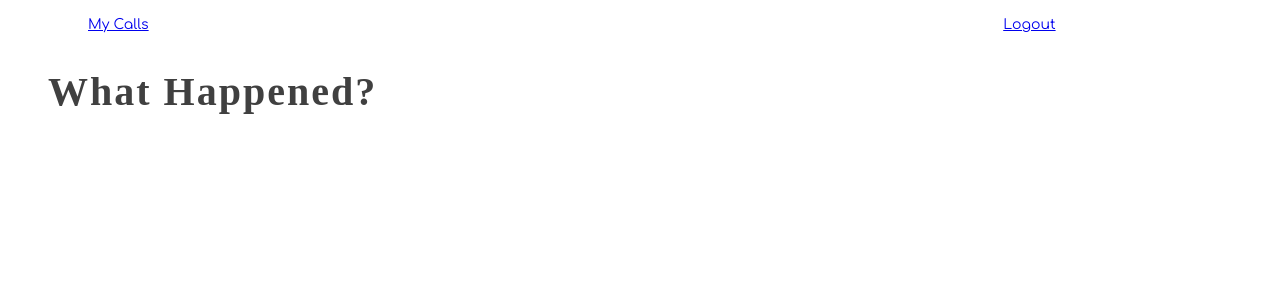
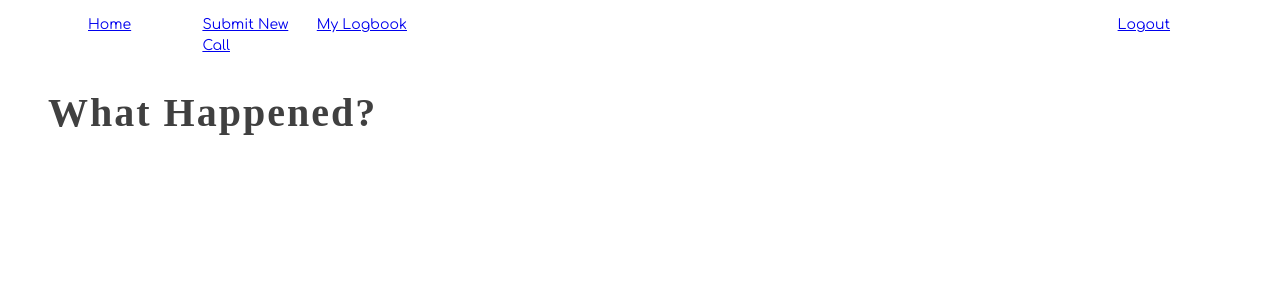
Before and after one commit to zachtsmith/what-happened, a React (Create React App) app: page / in a window 1280 px wide. Shown: the top 300 px of the page. Built offline with nearby package versions, Linux system fonts and the light colour scheme; sample sign-in values are in the browser's storage; a web font is replaced by a local one.

Commit message:
working on wrong branch

```diff
--- a/src/components/auth/Login.js
+++ b/src/components/auth/Login.js
@@ -4,7 +4,7 @@ import { useNavigate } from "react-router-dom"
 import "./Login.css"
 
 export const Login = () => {
-    const [email, set] = useState("Maximus@yahoo.com")
+    const [email, set] = useState("")
     const navigate = useNavigate()
 
     const handleLogin = (e) => {
@@ -40,7 +40,7 @@ export const Login = () => {
                             value={email}
                             onChange={evt => set(evt.target.value)}
                             className="form-control"
-                            placeholder="Email address"
+                            placeholder="Email Address"
                             required autoFocus />
                     </fieldset>
                     <fieldset>
--- a/src/components/calls/CallLog.js
+++ b/src/components/calls/CallLog.js
@@ -1,34 +1,13 @@
 import { useEffect, useState } from "react"
-import { useNavigate } from "react-router-dom"
 import "./Calls.css"
-export const CallLog = ( { searchTermState }) => {
+
+export const CallLog = () => {
     const [calls, setCalls] = useState([])
-    // const [filteredTickets, setFiltered] = useState([])
-    // const [emergency, setEmergency] = useState(false)
-    // const [openOnly, updateOpenOnly] = useState(false)
-    const navigate = useNavigate()
 
     const localUser = localStorage.getItem("whatHappened_user")
     const whatHappenedUserObject = JSON.parse(localUser)
 
-    // useEffect ( () => {
-    //     const searchedTickets = tickets.filter(ticket => ticket.description.startsWith(searchTermState))
-    //     setFiltered(searchedTickets)
-    // },
-    // [searchTermState]
-    // )
 
-
-    // useEffect(
-    //     () => {
-    //         if (emergency) {
-    //             const emergencyTickets = tickets.filter(ticket => ticket.emergency === true)
-    //             setFiltered(emergencyTickets)
-    //         }
-    //         else {
-    //             setFiltered(tickets)
-    //         }
-    //     }, [emergency])
     useEffect(
         () => {
             fetch(`http://localhost:8088/loggedCall`)
@@ -37,63 +16,4 @@ export const CallLog = ( { searchTermState }) => {
         },
         [] // When this array is empty, you are observing initial component state
     )
-
-    // useEffect(
-    //     () => {
-    //         if (honeyUserObject.staff) {
-    //             setFiltered(tickets)
-    //         } else {
-    //             const myTickets = tickets.filter(ticket => ticket.userId === honeyUserObject.id)
-    //             setFiltered(myTickets)
-    //         }
-    //     },
-    //     [tickets]
-    // )
-
-    // useEffect(
-    //     () => {
-    //         if (openOnly) {
-    //             const openTicketsArray = tickets.filter(ticket => {
-    //                 return ticket.userId === honeyUserObject.id && ticket.dateCompleted === ""
-    //             })
-    //             setFiltered(openTicketsArray)
-    //         }
-    //         else {
-    //             const myTickets = tickets.filter(ticket => ticket.userId === honeyUserObject.id)
-    //             setFiltered(myTickets)
-    //         }
-    //     },
-    //     [ openOnly ]
-    // )
-
-    return <>
-        {
-            setCalls
-            // whatHappenedUserObject.manager
-            // ? <>
-            //     <button onClick={() => { setEmergency(true) }}>Emergencies Only</button>
-            //     <button onClick={() => { setEmergency(false) }}>All Tickets</button>
-            // </>
-            // : <>
-            // <button onClick={() => navigate("/ticket/create")}>Create Ticket</button>
-            // <button onClick={() => updateOpenOnly(true)}>Open Ticket</button>
-            // <button onClick={() => updateOpenOnly(false)}>All My Tickets</button>
-            // </>
-
-        }
-
-        <h2>My Calls</h2>
-
-        {/* <article className="tickets">
-            {
-                filteredTickets.map(
-                    (ticket) => {
-                        return <section className="ticket">
-                            <header>{ticket.description}</header><footer>Emergency: {ticket.emergency ? "Yes" : "No"}</footer>
-                        </section>
-                    }
-                )
-            }
-        </article> */}
-    </>
 }
--- a/src/components/nav/NavBar.css
+++ b/src/components/nav/NavBar.css
@@ -2,11 +2,13 @@
     display: flex;
     flex-wrap: nowrap;
     justify-content: left;
+
 }
 
 .navbar__item {
-    flex-basis: 20%;
+    flex-basis: 10%;
     list-style-type: none;
+
 }
 
 .navbar__logout {
--- a/src/components/nav/TechNav.js
+++ b/src/components/nav/TechNav.js
@@ -7,7 +7,13 @@ export const TechNav = () => {
     return (
         <ul className="navbar">
             <li className="navbar__item active">
-                <Link className="navbar__link" to="/mycalls">My Calls</Link>
+                <Link className="navbar__link" to="/">Home</Link>
+            </li>
+            <li className="navbar__item active">
+                <Link className="navbar__link" to="/newcall">Submit New Call</Link>
+            </li>
+            <li className="navbar__item active">
+                <Link className="navbar__link" to="/logbook">My Logbook</Link>
             </li>
 
             {
--- a/src/components/views/TechnicianViews.js
+++ b/src/components/views/TechnicianViews.js
@@ -18,9 +18,9 @@ export const TechnicianViews = () => {
                 </>
             }>
 
-                <Route path="tickets" element={< NewCallForm /> } />
-                <Route path="ticket/create" element={< CallLog />} />
-
+                <Route path="logbook" element={< CallLog /> } />
+                {/* <Route path="/loggedCall" element={< CallLog />} />
+                 */}
             </Route>
         </Routes>
     )
```
